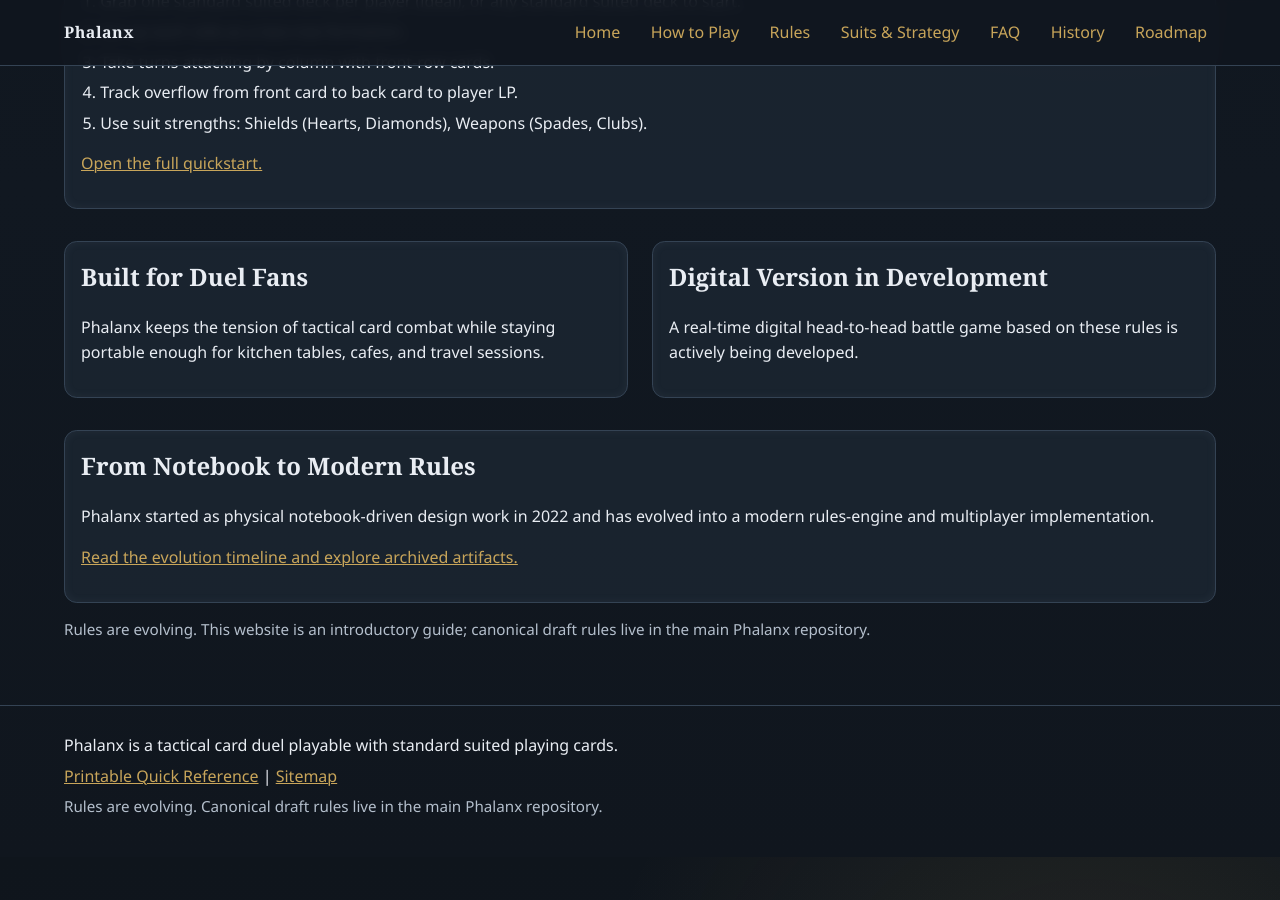
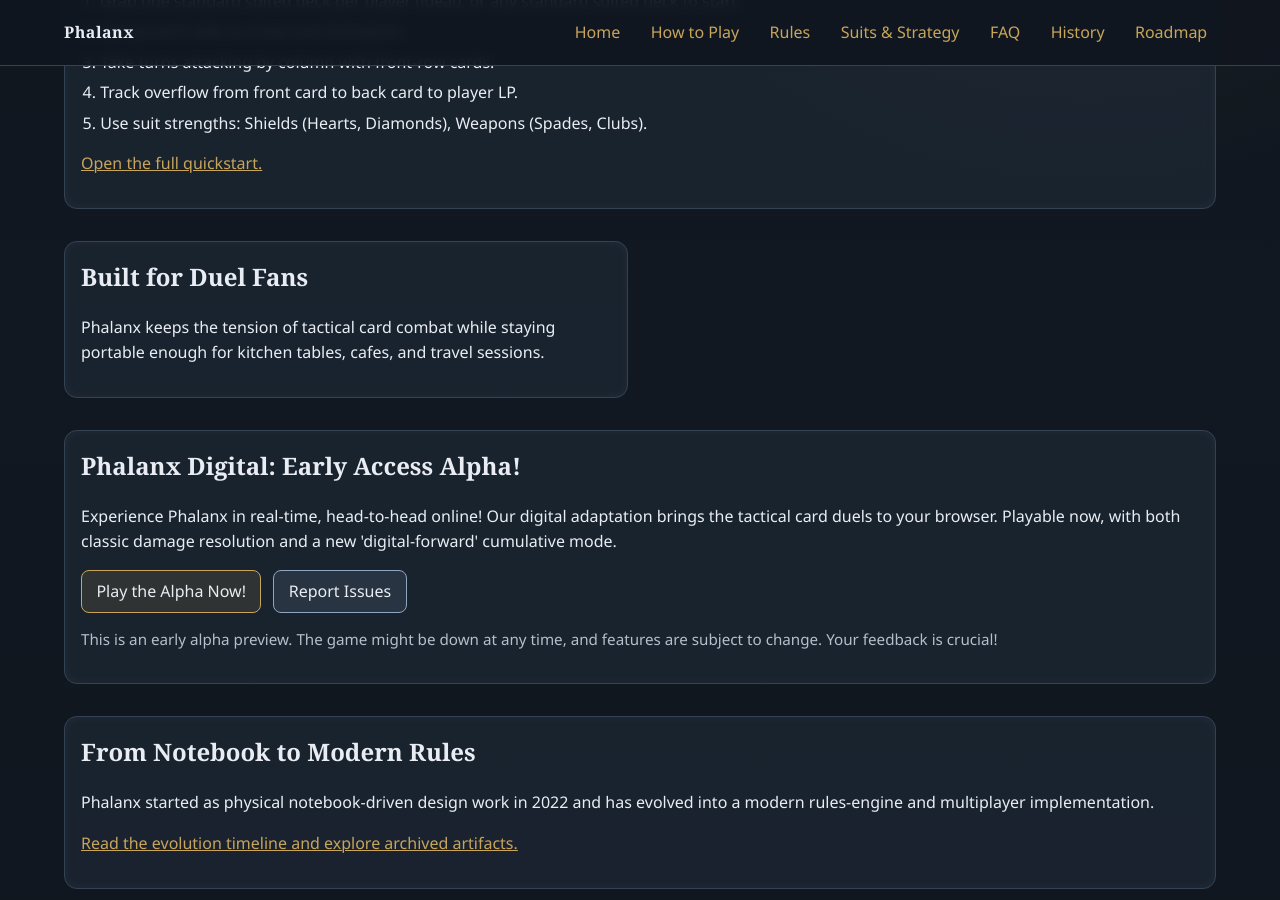
Before and after one commit to just3ws/phalanx, a Jekyll site: the page built from index.md, in a window 1280 px wide and 900 px high, scrolled down 636 px. Built offline with Jekyll 4.4.1, drawn with Linux system fonts in a browser that asks for light colours.

Commit message:
feat: Integrate digital alpha promotion and disclaimers
This commit integrates information about the Phalanx digital alpha into the website, promoting early access while clearly communicating its preliminary status.

Key changes:
- **Homepage (index.md):**
  - Removed the subtle "Digital Version in Development" card.
  - Added a prominent new section with an exciting heading, description, clear call-to-action to play the alpha, and concise disclaimers about its early stage.
  - Included a direct link for bug reporting.
- **Roadmap (roadmap.md):**
  - Expanded the "In Progress" section to specifically highlight digital alpha testing.
  - Integrated the "Try the Alpha now!" link and emphasized the value of player feedback for rules engine validation and UX improvements.
  - Reiterated the alpha status disclaimer and issue reporting link.

```diff
--- a/index.md
+++ b/index.md
@@ -44,10 +44,16 @@ description: Phalanx is a tactical head-to-head card duel you can play with stan
     <h2>Built for Duel Fans</h2>
     <p>Phalanx keeps the tension of tactical card combat while staying portable enough for kitchen tables, cafes, and travel sessions.</p>
   </article>
-  <article class="card">
-    <h2>Digital Version in Development</h2>
-    <p>A real-time digital head-to-head battle game based on these rules is actively being developed.</p>
-  </article>
+</section>
+
+<section class="card" aria-labelledby="digital-alpha-title">
+  <h2 id="digital-alpha-title">Phalanx Digital: Early Access Alpha!</h2>
+  <p>Experience Phalanx in real-time, head-to-head online! Our digital adaptation brings the tactical card duels to your browser. Playable now, with both classic damage resolution and a new 'digital-forward' cumulative mode.</p>
+  <div class="cta-row">
+    <a class="button-link" href="https://phalanx-game.fly.dev" target="_blank" rel="noopener noreferrer">Play the Alpha Now!</a>
+    <a class="button-link secondary" href="https://github.com/just3ws/phalanx/issues" target="_blank" rel="noopener noreferrer">Report Issues</a>
+  </div>
+  <p class="small-note">This is an early alpha preview. The game might be down at any time, and features are subject to change. Your feedback is crucial!</p>
 </section>
 
 <section class="card">
```
Also changed, not shown: roadmap.md (+5 -4 lines).
